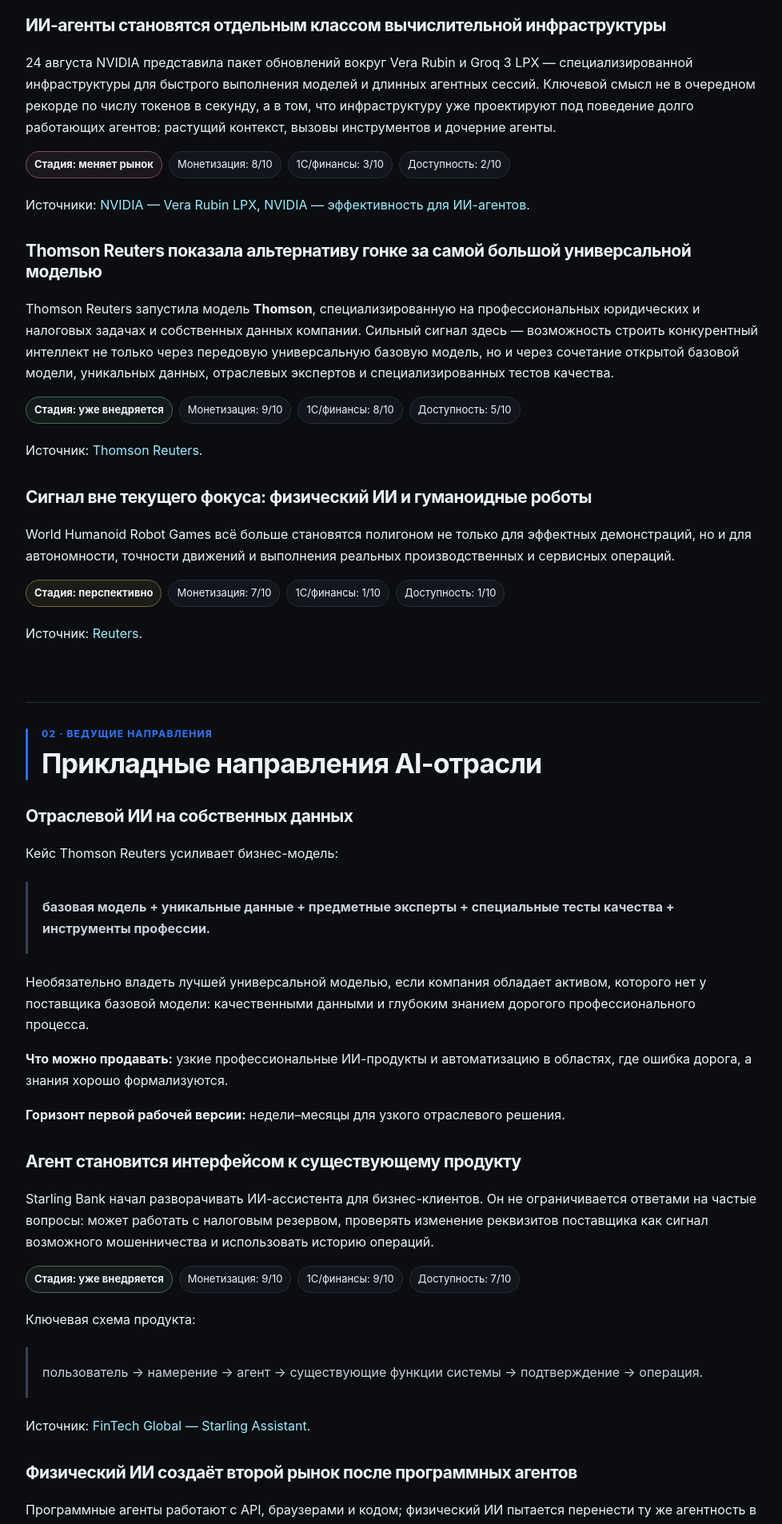
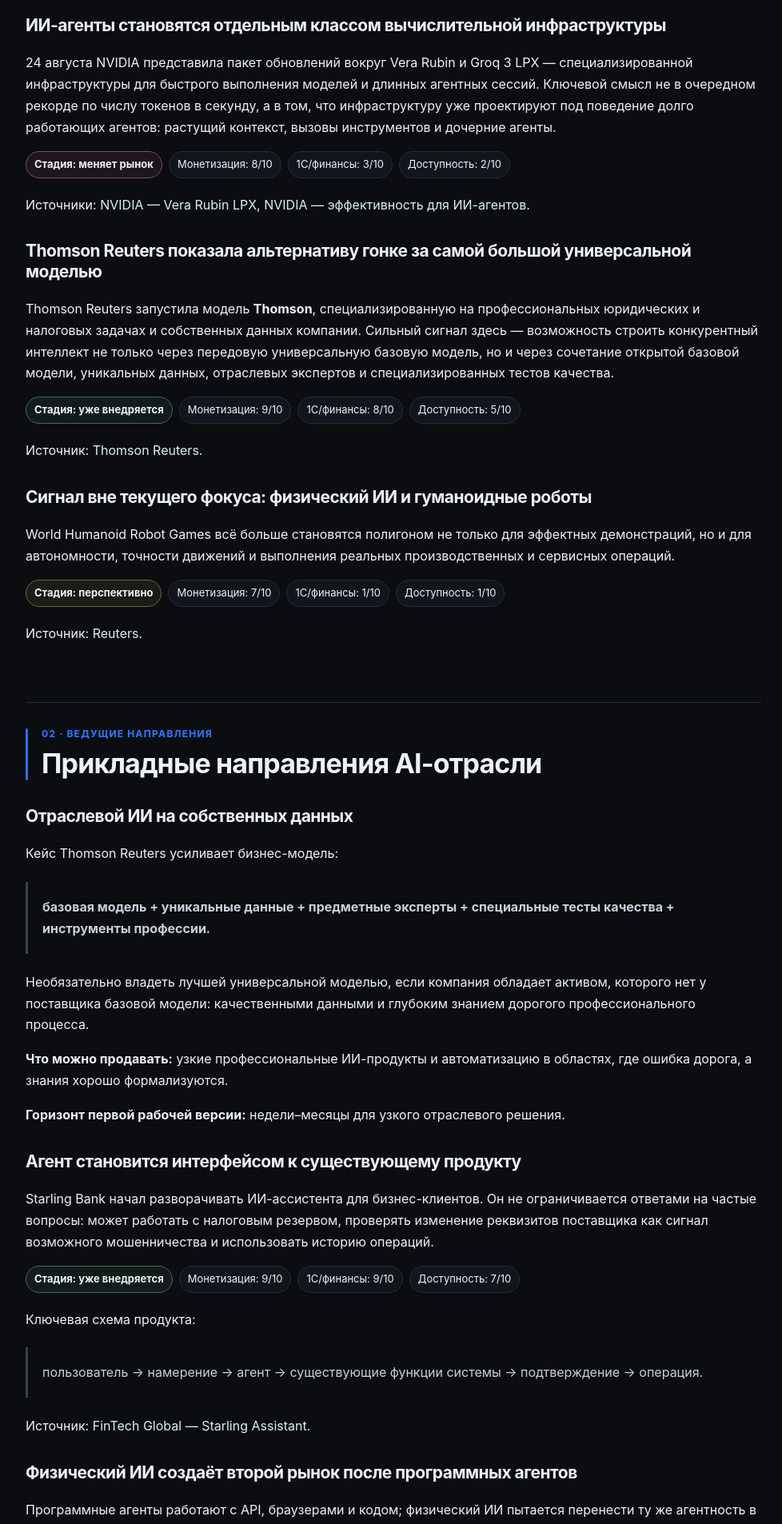
Before and after one commit to DmitryCarni/ai-news-by-carni, a Jekyll site: the page built from daily/2026-08-24.md, in a window 1280 px wide. Shown: the part 458-2364 px from the top of the page at 80% size, without its empty margins (148-1126 px from the left). Built offline with Jekyll 4.4.1, drawn with Linux system fonts in a browser that asks for light colours.

Commit message:
Soften source link color

```diff
--- a/assets/css/style.css
+++ b/assets/css/style.css
@@ -8,6 +8,7 @@
   --accent:#9cecff;
   --accent2:#b9ffca;
   --section-accent:#2f6feb;
+  --source-link:#d9f0f4;
   --radius:18px;
   --header-bg:rgba(11,13,16,.88);
   --brand-border:#3f4a59;
@@ -32,6 +33,7 @@ html[data-theme="light"]{
   --accent:#087f9c;
   --accent2:#18794e;
   --section-accent:#245edb;
+  --source-link:#4f7883;
   --header-bg:#ffffff;
   --brand-border:#c8d1dc;
   --brand-from:#ffffff;
@@ -110,6 +112,7 @@ li{margin:6px 0}
 code{background:var(--panel);border:1px solid var(--line);border-radius:6px;padding:2px 5px}
 .report-nav{display:flex;gap:10px;flex-wrap:wrap;margin:18px 0 8px}
 .report-nav a{color:var(--muted);border:1px solid var(--line);border-radius:999px;padding:6px 10px;font-size:13px}
+.report p a[href^="http"]{color:var(--source-link)}
 
 h2#fundamental,
 h2#applied,
```
